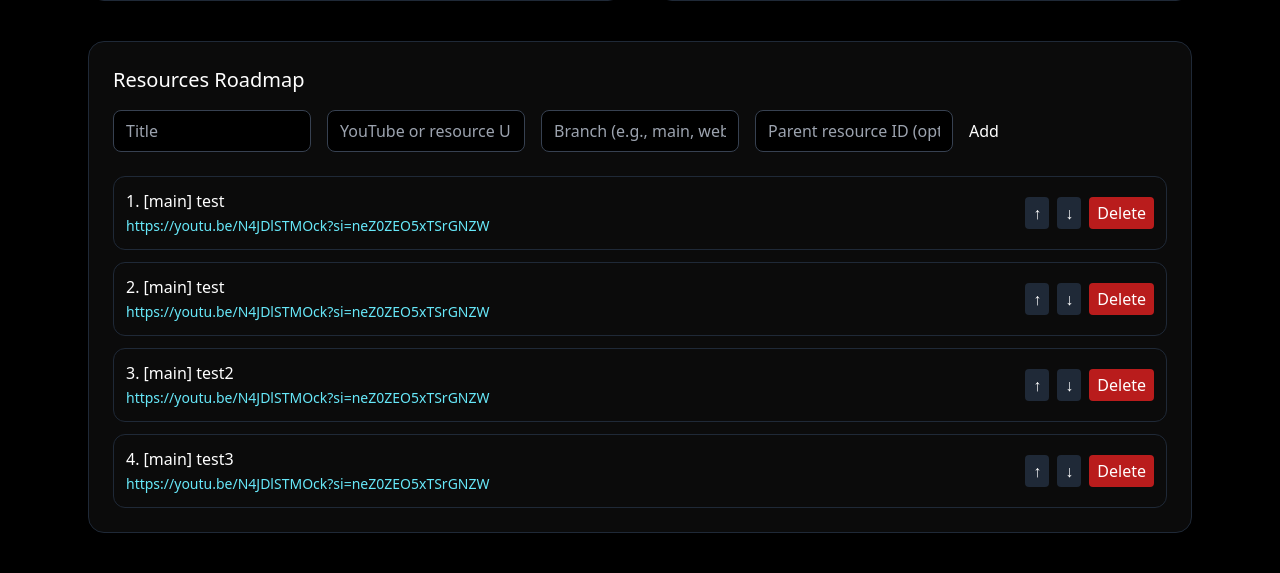
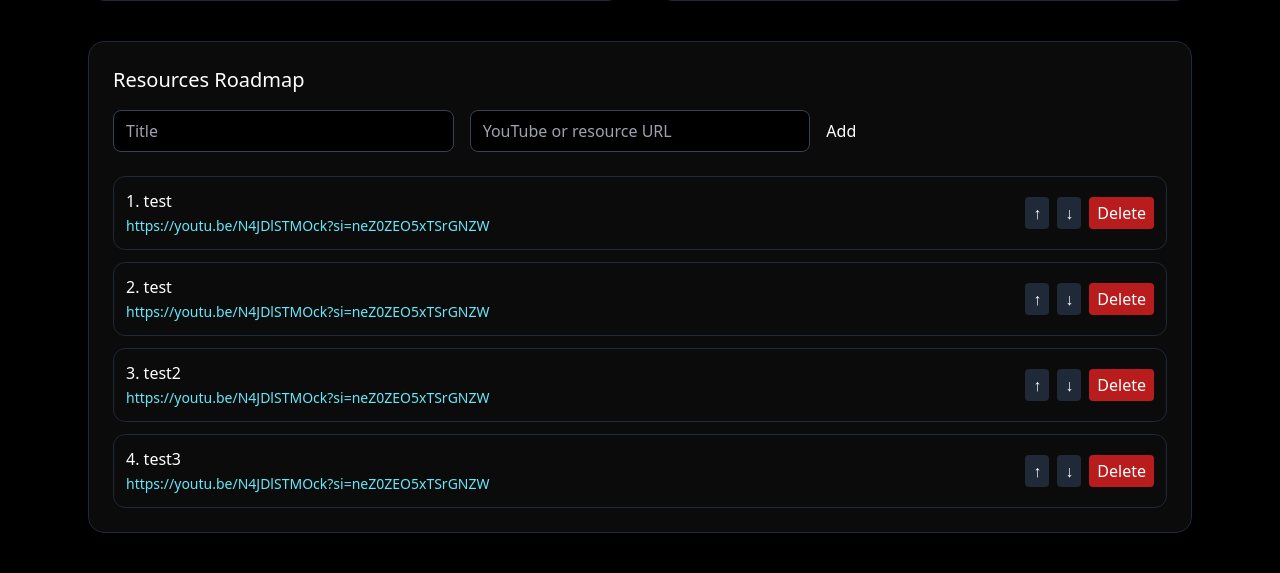
Before and after one commit to Rajojha-1/Cyber-Kali, a Flask app: page /admin in a window 1280 px wide. Shown: the part 775-1348 px from the top of the page. Run offline with Flask 3, Linux system fonts and the light colour scheme; the visitor is signed in with stand-in values (Sample User, id 1); data comes from the database, SQL or seed files in the repository; some libraries are stand-ins or nearby versions.

Commit message:
Resources: remove branching (admin/UI), linear roadmap only, reduce vertical spacing, adjust fog lower, keep mark-complete working

```diff
--- a/app.py
+++ b/app.py
@@ -292,9 +292,8 @@ def add_resource():
 
     title = request.form.get('res_title', '').strip()
     url_val = request.form.get('res_url', '').strip()
-    branch = (request.form.get('res_branch', 'main') or 'main').strip()
-    parent_raw = request.form.get('res_parent_id', '').strip()
-    parent_id = int(parent_raw) if parent_raw.isdigit() else None
+    branch = 'main'
+    parent_id = None
     if not title or not url_val:
         flash('Resource title and URL are required', 'error')
         return redirect(url_for('admin_dashboard'))
@@ -302,8 +301,6 @@ def add_resource():
     with get_db_connection() as conn:
         root_id = ensure_root_exists(conn)
         # Default non-main parent to root if not provided
-        if branch != 'main' and parent_id is None:
-            parent_id = root_id
         max_order_row = conn.execute('SELECT COALESCE(MAX(order_index), -1) FROM resources WHERE branch = ?', (branch,)).fetchone()
         max_order = max_order_row[0] if max_order_row is not None else -1
         next_order = (max_order if max_order is not None else -1) + 1
@@ -372,115 +369,49 @@ def resources_page():
         ensure_root_exists(conn)
         resources = fetch_resources(conn)
 
-    # Build layout positions for roadmap
-    # Group by branch
-    branches: dict[str, list[dict]] = {}
-    for r in resources:
-        b = r.get('branch') or 'main'
-        branches.setdefault(b, []).append(r)
-    # Ensure order by order_index within branch
-    for b in branches:
-        branches[b] = sorted(branches[b], key=lambda x: x.get('order_index', 0))
+    # Only main branch, linear sequence
+    main_items = [r for r in resources if (r.get('branch') or 'main') == 'main']
+    main_items = sorted(main_items, key=lambda x: x.get('order_index', 0))
 
-    # Determine lane ordering: main at middle, others around
-    branch_names = sorted(branches.keys())
-    if 'main' in branch_names:
-        branch_names.remove('main')
-        branch_order = ['main'] + branch_names
-    else:
-        branch_order = branch_names
+    step_x = 260
+    margin_x = 120
+    svg_height = 600
 
-    step_x = 300  # px between checkpoints (wider spacing)
-    margin_x = 180  # starting offset
-    svg_height = 820  # px approximate for ~85vh on common displays
+    y_pct = 58
+    layout = []
+    for i, r in enumerate(main_items):
+        x = margin_x + i * step_x
+        layout.append({
+            'id': r['id'],
+            'title': r['title'],
+            'url': r['url'],
+            'order_index': r.get('order_index', i),
+            'x': x,
+            'y_pct': y_pct,
+        })
 
-    # Compute y positions per lane as percentage of container height
-    lane_count = max(1, len(branch_order))
-    lane_positions_pct = {}
-    if lane_count == 1:
-        lane_positions_pct['main' if branch_order else 'main'] = 60
-    else:
-        # Distribute lanes in a tighter vertical band to reduce spacing
-        top_pct = 48
-        bottom_pct = 68
-        if lane_count == 2:
-            positions = [52, 64]
-        else:
-            positions = [top_pct + i * ((bottom_pct - top_pct) / (lane_count - 1)) for i in range(lane_count)]
-        for i, b in enumerate(branch_order):
-            lane_positions_pct[b] = round(positions[i], 2)
+    total_width = margin_x + (len(main_items) if main_items else 1) * step_x + 180
 
-    # Compute layout points and total width
-    max_len = 0
-    layout = []
-    id_to_node = {}
-    for b in branch_order:
-        items = branches.get(b, [])
-        max_len = max(max_len, len(items))
-        for i, r in enumerate(items):
-            x = margin_x + i * step_x
-            y_pct = lane_positions_pct.get(b, 60)
-            node = {
-                'id': r['id'],
-                'title': r['title'],
-                'url': r['url'],
-                'branch': b,
-                'parent_id': r.get('parent_id'),
-                'order_index': r.get('order_index', i),
-                'x': x,
-                'y_pct': y_pct,
-            }
-            layout.append(node)
-            id_to_node[r['id']] = node
-
-    total_width = margin_x + (max_len if max_len > 0 else 1) * step_x + 200
-
-    # Build connectors for parent-child relationships
-    link_paths = []
-    for node in layout:
-        pid = node.get('parent_id')
-        if not pid:
-            continue
-        parent = id_to_node.get(pid)
-        if not parent:
-            continue
-        # Quadratic curve from parent to child
-        x1 = parent['x']
-        y1 = svg_height * (parent['y_pct'] / 100.0)
-        x2 = node['x']
-        y2 = svg_height * (node['y_pct'] / 100.0)
-        cx = (x1 + x2) / 2
-        cy = min(y1, y2) - 60  # arc above
-        d = f"M {int(x1)} {int(y1)} Q {int(cx)} {int(cy)} {int(x2)} {int(y2)}"
-        link_paths.append({'from': pid, 'to': node['id'], 'd': d})
-
-    # Build a wavy path across total width for each branch (simple repeating S curve)
-    def build_branch_path(y_base_pct: float) -> str:
-        y_base = svg_height * (y_base_pct / 100.0)
-        # Start near left margin
-        d = f"M 50 {int(y_base)} "
+    # Single path
+    def build_path():
+        y = int(svg_height * (y_pct / 100.0))
+        d = f"M 50 {y} "
         segment = 300
         x = 50
         toggle = 1
         while x < total_width - 50:
             cx1 = x + segment // 2
-            cy1 = y_base - 60 * toggle
+            cy1 = y - 50 * toggle
             x2 = min(total_width - 50, x + segment)
-            cy2 = y_base + 60 * toggle
+            cy2 = y + 50 * toggle
             d += f"S {int(cx1)} {int(cy1)}, {int(x2)} {int(cy2)} "
             x += segment
             toggle *= -1
         return d.strip()
 
-    branch_paths = [
-        {
-            'branch': b,
-            'd': build_branch_path(lane_positions_pct.get(b, 60))
-        }
-        for b in branch_order
-    ]
+    branch_paths = [{ 'branch': 'main', 'd': build_path() }]
 
-    return render_template('resources.html', layout=layout, branch_paths=branch_paths, canvas_width=total_width, svg_height=svg_height, link_paths=link_paths)
+    return render_template('resources.html', layout=layout, branch_paths=branch_paths, canvas_width=total_width, svg_height=svg_height)
 
 
 if __name__ == '__main__':
--- a/static/script.js
+++ b/static/script.js
@@ -95,7 +95,6 @@ if (document.body.classList.contains('resources-page')) {
   const checkpoints = Array.from(document.querySelectorAll('.checkpoint'));
   const fog = document.querySelector('.fog-mask');
   const glowStop = document.getElementById('glow-stop');
-  const scrollContainer = document.getElementById('road-scroll');
 
   // Apply absolute positions from data attributes
   checkpoints.forEach(cp => {
@@ -106,33 +105,19 @@ if (document.body.classList.contains('resources-page')) {
   });
 
   function idFor(cp) { return cp.getAttribute('data-id'); }
-  function branchFor(cp) { return cp.getAttribute('data-branch') || 'main'; }
   function orderFor(cp) { return parseInt(cp.getAttribute('data-order') || '0', 10); }
+
+  const ordered = checkpoints.slice().sort((a, b) => orderFor(a) - orderFor(b));
 
   function getProgress() { try { return JSON.parse(localStorage.getItem(key) || '[]'); } catch { return []; } }
   function setProgress(progress) { localStorage.setItem(key, JSON.stringify(progress)); }
 
-  function groupByBranch() {
-    const byBranch = {};
-    checkpoints.forEach(cp => { (byBranch[branchFor(cp)] ||= []).push(cp); });
-    Object.values(byBranch).forEach(arr => arr.sort((a,b)=>orderFor(a)-orderFor(b)));
-    return byBranch;
-  }
-
   function refresh() {
     const progress = getProgress();
-    const byBranch = groupByBranch();
-    const rootId = (checkpoints.find(cp => branchFor(cp) === 'main' && orderFor(cp) === 0) || {}).getAttribute?.('data-id');
-    const rootDone = rootId ? progress.includes(rootId) : true;
-
-    checkpoints.forEach(cp => {
+    ordered.forEach((cp, idx) => {
       const done = progress.includes(idFor(cp));
-      const b = branchFor(cp);
-      const arr = byBranch[b] || [];
-      const idx = arr.indexOf(cp);
-      const prevCompleted = idx <= 0 || progress.includes(idFor(arr[idx-1]));
-      const requireRoot = b !== 'main';
-      const unlocked = (prevCompleted || done) && (requireRoot ? rootDone : true);
+      const prevCompleted = idx === 0 || progress.includes(idFor(ordered[idx - 1]));
+      const unlocked = (prevCompleted || done);
       const btn = cp.querySelector('.mark-btn');
       cp.classList.toggle('locked', !unlocked);
       if (btn) {
@@ -145,10 +130,8 @@ if (document.body.classList.contains('resources-page')) {
           setProgress(progress);
           refresh();
           updateGlowAndFog();
-          const next = arr[idx+1];
-          if (next && scrollContainer) {
-            next.scrollIntoView({ behavior: 'smooth', inline: 'center', block: 'nearest' });
-          }
+          const next = ordered[idx + 1];
+          if (next) next.scrollIntoView({ behavior: 'smooth', inline: 'center', block: 'nearest' });
         };
       }
     });
@@ -157,13 +140,13 @@ if (document.body.classList.contains('resources-page')) {
   function updateGlowAndFog() {
     const progress = getProgress();
     let pct = 0;
-    checkpoints.forEach(cp => {
+    ordered.forEach(cp => {
       if (!progress.includes(idFor(cp))) return;
       const xpct = parseFloat(cp.getAttribute('data-xpct') || '0');
       pct = Math.max(pct, xpct);
     });
     if (glowStop) glowStop.setAttribute('offset', `${pct}%`);
-    if (fog) fog.style.setProperty('--fog-reveal', '90%');
+    if (fog) fog.style.setProperty('--fog-reveal', '94%');
   }
 
   refresh();
--- a/static/style.css
+++ b/static/style.css
@@ -236,10 +236,10 @@ a:focus {
   background: transparent;
   border-radius: 16px;
   overflow: hidden;
-  min-height: 60vh;
+  min-height: 58vh;
 }
-.roadmap-svg{ width: 100%; height: 60vh; display: block; }
-.checkpoints{ position: relative; width: 100%; height: 60vh; }
+.roadmap-svg{ width: 100%; height: 58vh; display: block; }
+.checkpoints{ position: relative; width: 100%; height: 58vh; }
 .checkpoint{
   position: absolute;
   transform: translate(-50%, -50%);
@@ -253,9 +253,9 @@ a:focus {
   padding: 16px;
   width: 260px;
   box-shadow: 0 10px 20px rgba(0,0,0,0.3);
-  margin-top: 8px;
+  margin-top: 2px;
 }
-.checkpoint .card > * + *{ margin-top: 24px; }
+.checkpoint .card > * + *{ margin-top: 20px; }
 .checkpoint .card h3{ font-size: 16px; margin-bottom: 8px; white-space: normal; }
 .checkpoint .link{ color: #67e8f9; display: inline-block; }
 .checkpoint .mark-btn{
@@ -287,7 +287,7 @@ a:focus {
 .fog-mask{
   position: absolute;
   top: 0; left: 0; right: 0; bottom: 0;
-  background: linear-gradient(90deg, rgba(0,0,0,0) 0%, rgba(0,0,0,0) var(--fog-reveal, 88%), rgba(0,0,0,0.5) calc(var(--fog-reveal, 88%) + 4%), rgba(0,0,0,0.85) 100%);
+  background: linear-gradient(90deg, rgba(0,0,0,0) 0%, rgba(0,0,0,0) var(--fog-reveal, 94%), rgba(0,0,0,0.4) calc(var(--fog-reveal, 94%) + 4%), rgba(0,0,0,0.8) 100%);
   pointer-events: none;
   z-index: 3;
 }
--- a/templates/admin.html
+++ b/templates/admin.html
@@ -103,11 +103,9 @@
       <!-- Resources Management -->
       <section class="bg-[#0b0b0b] border border-gray-800 rounded-2xl p-6 mt-10">
         <h2 class="text-xl font-medium mb-4">Resources Roadmap</h2>
-        <form action="{{ url_for('add_resource') }}" method="POST" class="grid md:grid-cols-5 gap-4 mb-6">
+        <form action="{{ url_for('add_resource') }}" method="POST" class="grid md:grid-cols-3 gap-4 mb-6">
           <input name="res_title" placeholder="Title" class="bg-black text-white border border-gray-700 rounded-lg px-3 py-2 focus:outline-none focus:border-gray-400" />
           <input name="res_url" placeholder="YouTube or resource URL" class="bg-black text-white border border-gray-700 rounded-lg px-3 py-2 focus:outline-none focus:border-gray-400" />
-          <input name="res_branch" placeholder="Branch (e.g., main, web, linux)" class="bg-black text-white border border-gray-700 rounded-lg px-3 py-2 focus:outline-none focus:border-gray-400" />
-          <input name="res_parent_id" placeholder="Parent resource ID (optional)" class="bg-black text-white border border-gray-700 rounded-lg px-3 py-2 focus:outline-none focus:border-gray-400" />
           <button class="contact text-white" type="submit">Add</button>
         </form>
         <div class="space-y-3">
@@ -115,11 +113,8 @@
             {% for r in resources %}
               <div class="flex items-center justify-between border border-gray-800 rounded-xl p-3">
                 <div class="flex-1">
-                  <div class="text-white">{{ loop.index }}. [{{ r.branch or 'main' }}] {{ r.title }}</div>
+                  <div class="text-white">{{ loop.index }}. {{ r.title }}</div>
                   <a class="text-cyan-300 text-sm" href="{{ r.url }}" target="_blank" rel="noreferrer">{{ r.url }}</a>
-                  {% if r.parent_id %}
-                    <div class="text-gray-400 text-xs">Parent ID: {{ r.parent_id }}</div>
-                  {% endif %}
                 </div>
                 <div class="flex items-center gap-2">
                   <form action="{{ url_for('move_resource', res_id=r.id, direction='up') }}" method="POST">
```
Also changed, not shown: templates/resources.html (+6 -11 lines).
